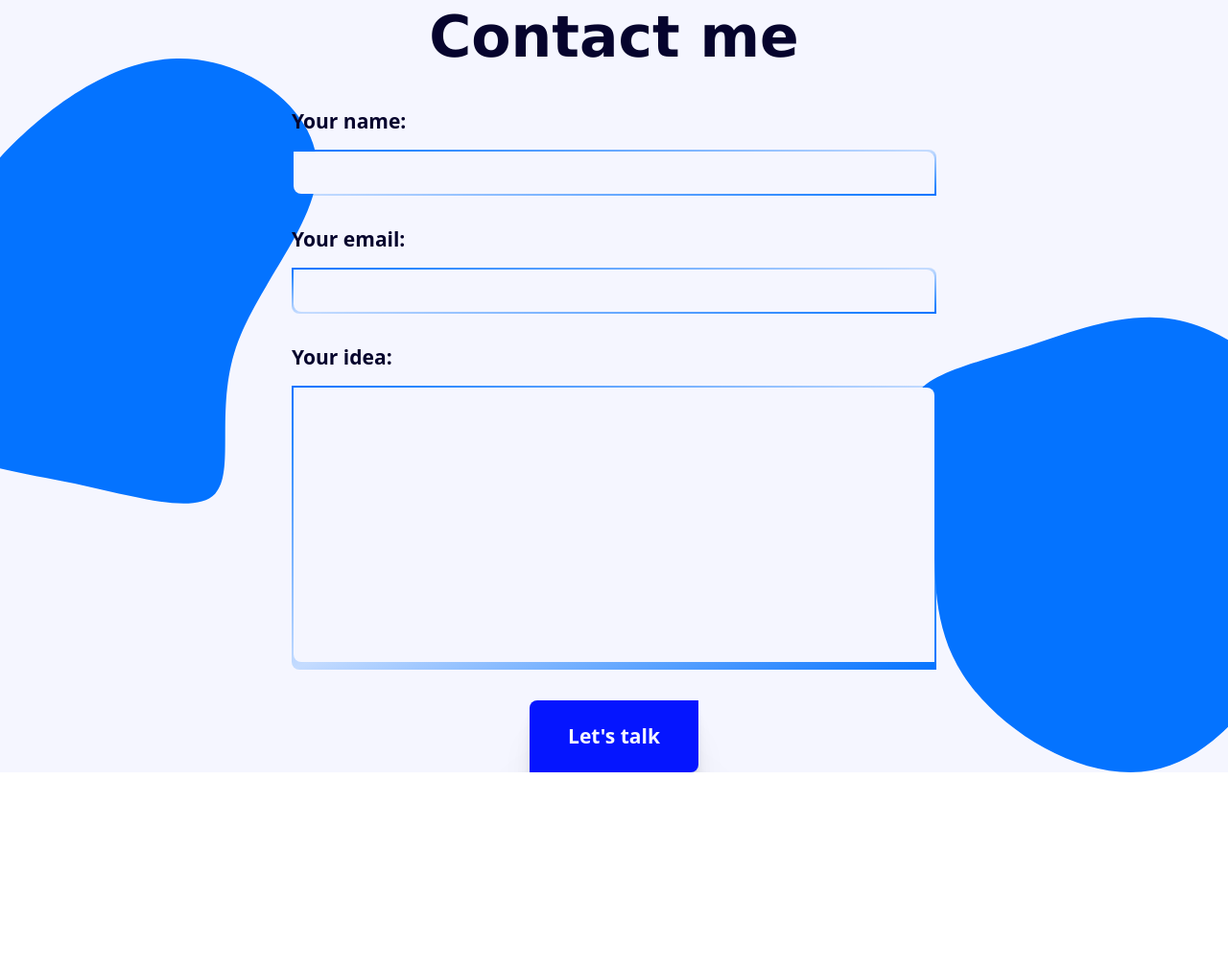
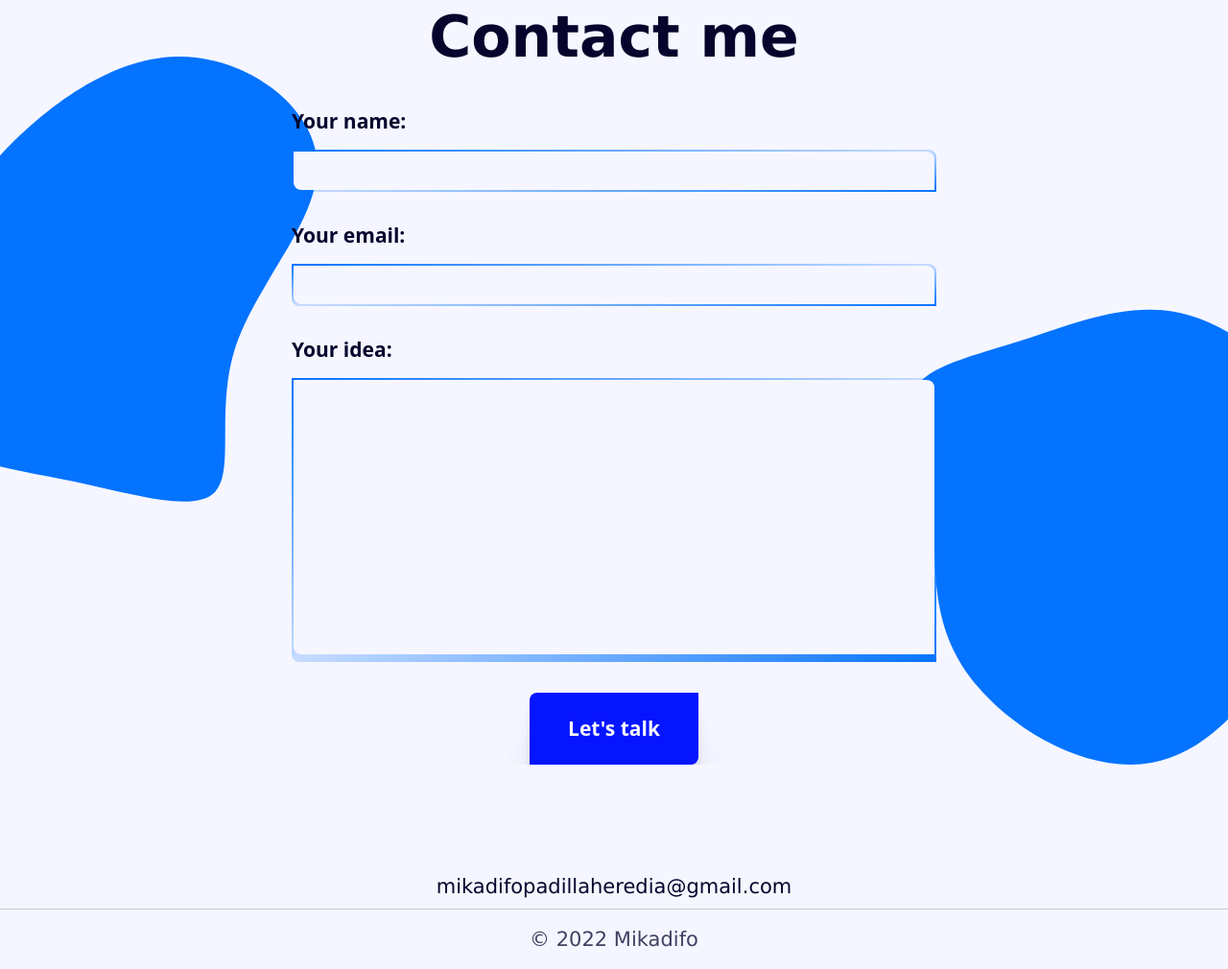
Before and after one commit to Mikadifo/Mikadifo.github.io, a Gatsby site: page / in a window 1280 px wide. Shown: the part 5038-6048 px from the top of the page at 96% size. Before the commit the page ends 5843 px from the top, so only its background shows below. Built offline with nearby package versions, Linux system fonts and the light colour scheme; Gatsby itself is replaced by a stand-in of ours.

Commit message:
[add] added footer

```diff
--- /dev/null
+++ b/src/components/footer.js
@@ -0,0 +1,19 @@
+import * as React from 'react';
+
+const Footer = () => {
+    return (
+        <div className="text-blue-dark dark:text-white text-p font-league-spartan text-center mt-16 md:mt-20 lg:mt-28">
+            <a
+                href="mailto:mikadifopadillaheredia@gmail.com"
+                className="hover:underline"
+            >
+                mikadifopadillaheredia@gmail.com
+            </a>
+            <p className="opacity-75 py-3 lg:py-4 border-t-[1px] border-blue-dark/25 dark:border-white/25 mt-2 lg:3">
+                © 2022 Mikadifo
+            </p>
+        </div>
+    );
+};
+
+export default Footer;
--- a/src/components/input.js
+++ b/src/components/input.js
@@ -2,7 +2,7 @@ import React from 'react';
 
 const Input = ({ label, type, id }) => {
     const INPUT_STYLES =
-        'w-full h-full bg-white dark:bg-blue-dark rounded-bl-lg rounded-tr-lg py-2 px-4 text-blue-dark dark:text-white text-opacity-75 dark:text-opacity-75 font-normal resize-none focus:outline-none focus:ring-4';
+        'w-full h-full bg-white dark:bg-blue-dark rounded-bl-lg rounded-tr-lg py-2 px-4 text-blue-dark dark:text-white text-opacity-75 dark:text-opacity-75 font-league-spartan font-normal resize-none focus:outline-none focus:ring-4';
 
     return (
         <label htmlFor={id} className="text-h6-md lg:text-h6-lg font-bold">
--- a/src/pages/index.js
+++ b/src/pages/index.js
@@ -4,6 +4,7 @@ import CallToAction from '../components/callToAction';
 import Contact from '../components/contact';
 import Education from '../components/education';
 import Experience from '../components/experience';
+import Footer from '../components/footer';
 import Layout from '../components/layout';
 import Projects from '../components/projects';
 import Reviews from '../components/reviews';
@@ -19,6 +20,7 @@ const IndexPage = () => {
             <Education />
             <Reviews />
             <Contact />
+            <Footer />
         </Layout>
     );
 };
```
